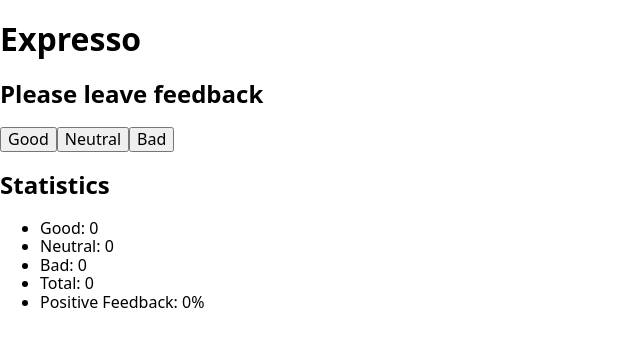
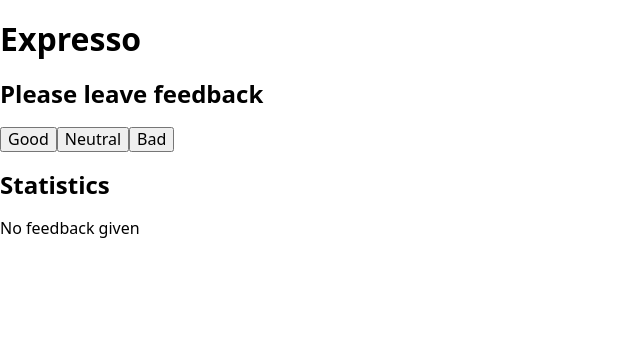
Before and after one commit to VlasovaAlexsandra/goit-react-hw-02-feedback, a React (Create React App) app: page / in a window 1280 px wide. Shown: the top 346 px of the page, without its empty margins (0-640 px from the left). Built offline with nearby package versions, Linux system fonts and the light colour scheme.

Commit message:
add four step

```diff
--- a/src/components/Feedback/Feedback.js
+++ b/src/components/Feedback/Feedback.js
@@ -2,6 +2,7 @@
 import Section from './Section';
 import FeedbackOptions from './FeedbackOptions';
 import Statistics from './Statistics';
+import Notification from './Notification';
 import './Feedback.css';
 
 class Feedback extends React.Component {
@@ -51,7 +52,8 @@
                 </Section>
 
                 <Section title="Statistics">
-                    <Statistics
+                    {this.countTotalFeedback() === 0 ? (<Notification message="No feedback given" />
+                    ) : (<Statistics
                         good={this.state.good}
                         neutral={this.state.neutral}
                         bad={this.state.bad}
@@ -59,6 +61,10 @@
                         positiveFeedback={this.countPositiveFeedbackPercentage()}
 
                     />
+                    )
+
+                    }
+
                 </Section>
 
             </div>
--- /dev/null
+++ b/src/components/Feedback/Notification.js
@@ -0,0 +1,7 @@
+import React from 'react';
+
+const Notification = ({ message }) => (
+    message = "No feedback given"
+);
+
+export default Notification;
```
